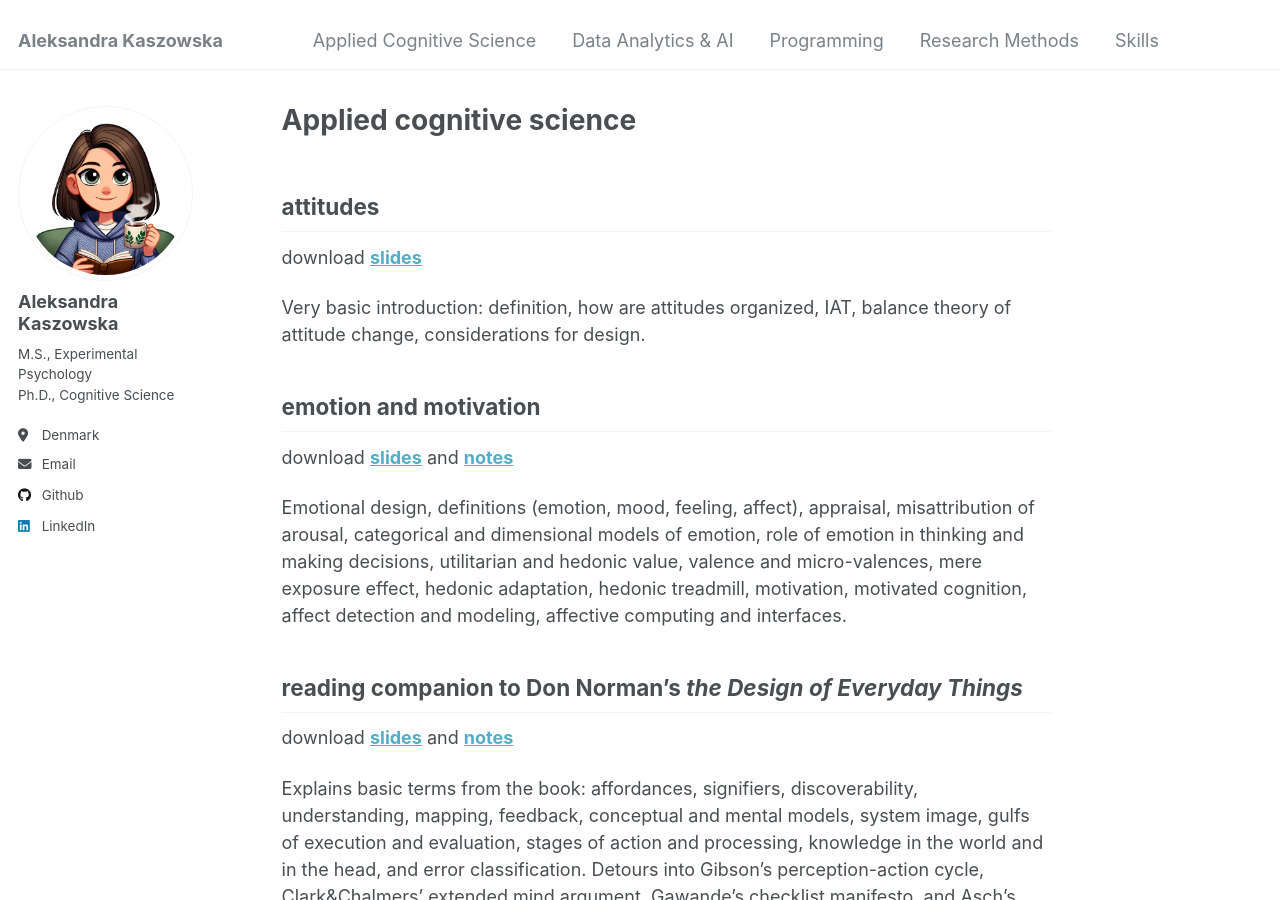
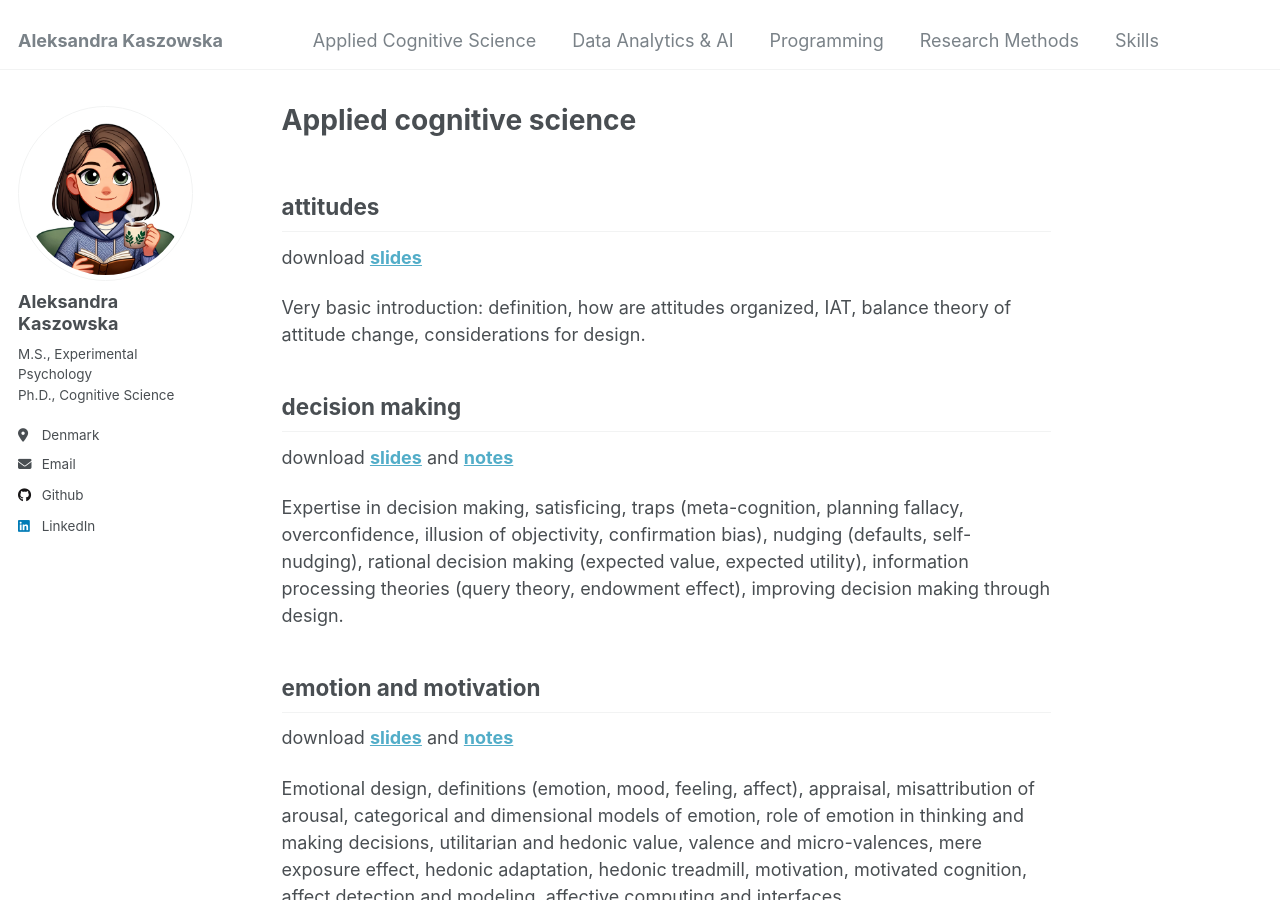
Before and after one commit to akaszowska/akaszowska.github.io, a Jekyll site: the page built from _pages/applied_cognitive_science.md, in a window 1280 px wide and 900 px high. Built offline with Jekyll 4.4.1, drawn with Linux system fonts in a browser that asks for light colours.

Commit message:
Update applied_cognitive_science.md

```diff
--- a/_pages/applied_cognitive_science.md
+++ b/_pages/applied_cognitive_science.md
@@ -11,6 +11,10 @@ download **[slides](https://akaszowska.github.io/files/Attitudes.pdf)**
 
 Very basic introduction: definition, how are attitudes organized, IAT, balance theory of attitude change, considerations for design.
 
+## decision making ##
+download **[slides](https://akaszowska.github.io/files/DecisionMaking.pdf)** and **[notes](https://akaszowska.github.io/files/DecisionMaking_notes.pdf)**
+
+Expertise in decision making, satisficing, traps (meta-cognition, planning fallacy, overconfidence, illusion of objectivity, confirmation bias), nudging (defaults, self-nudging), rational decision making (expected value, expected utility), information processing theories (query theory, endowment effect), improving decision making through design.
 
 ## emotion and motivation ##
 download **[slides](https://akaszowska.github.io/files/EmotionMotivation.pdf)** and **[notes](https://akaszowska.github.io/files/EmotionMotivation_notes.pdf)**
```
